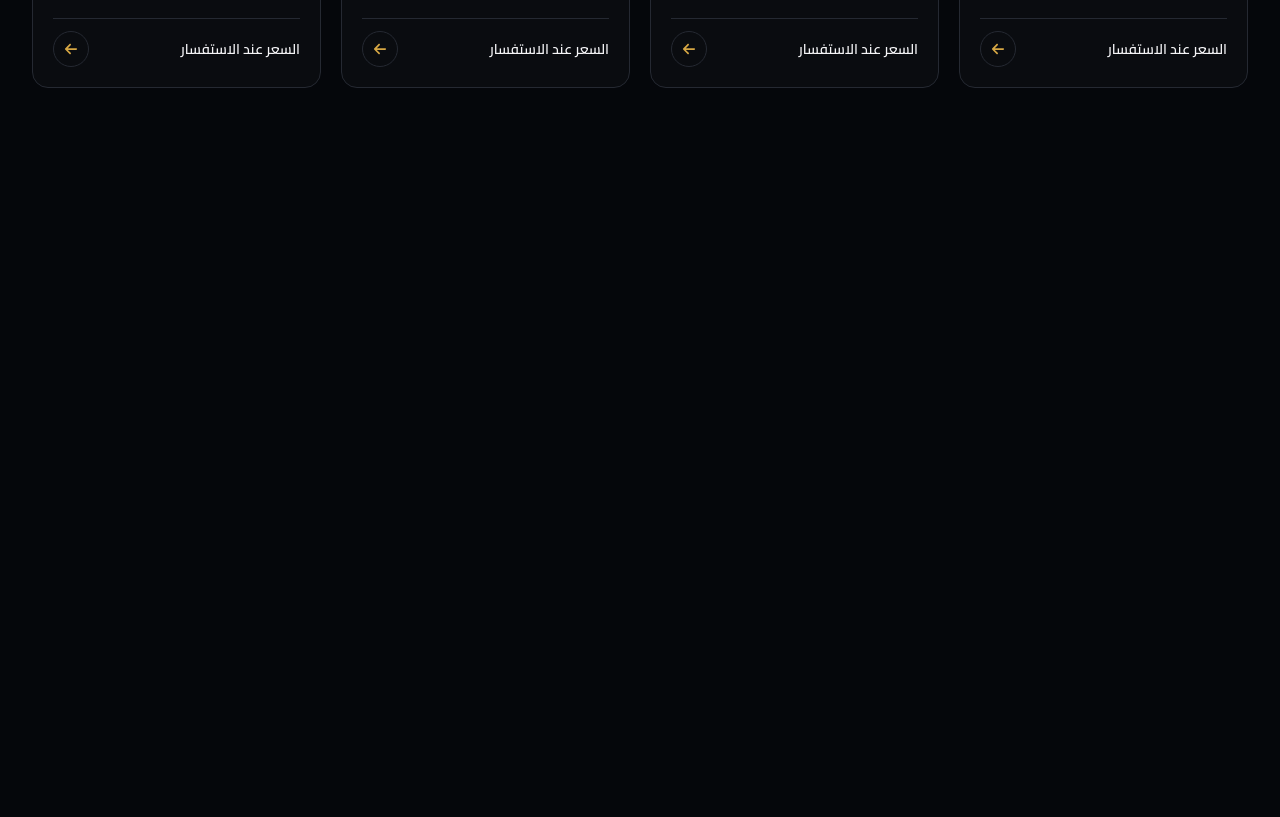
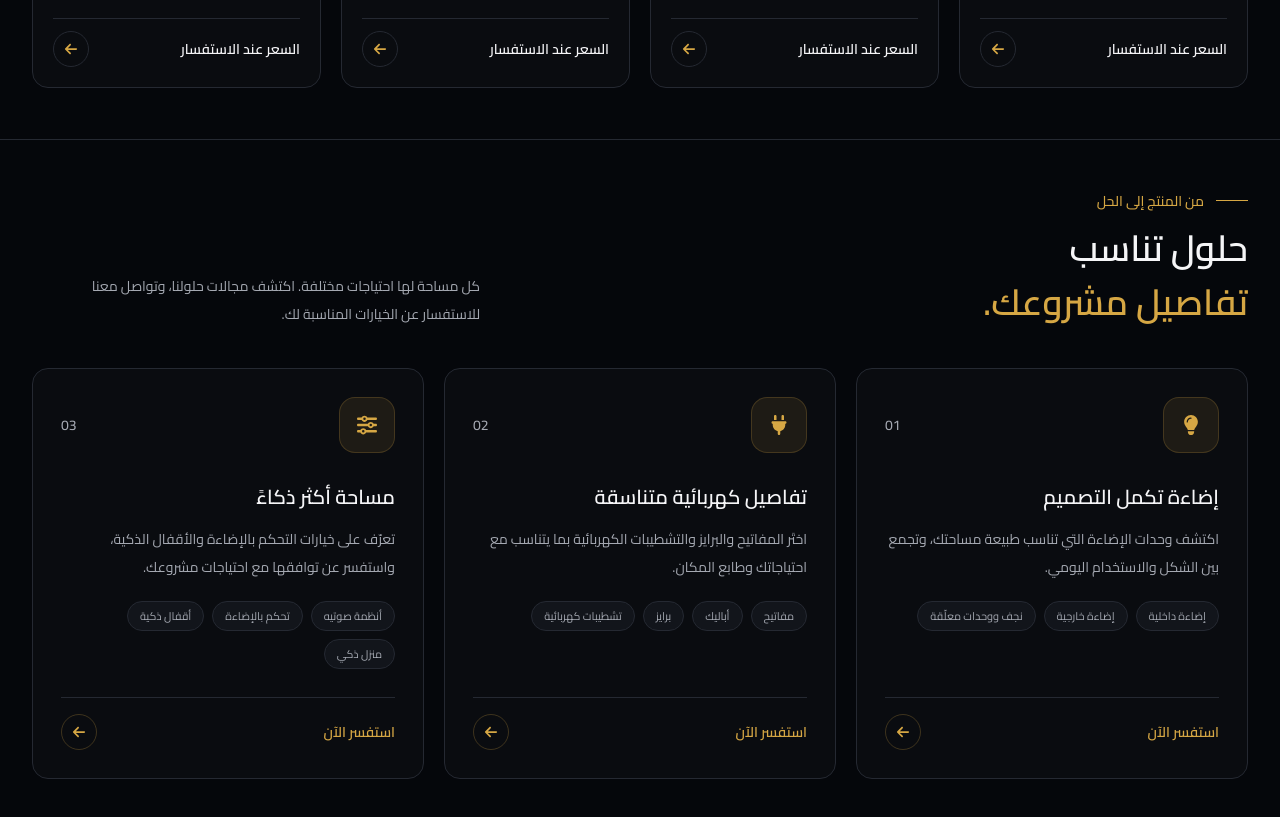
Before and after one commit to MohamedAbuelroos/elkholy-lighting-solutions, a Next.js app: page / in a window 1280 px wide. Shown: the part 3480-4297 px from the top of the page. Before the commit the page ends 3619 px from the top, so only its background shows below. Built offline with nearby package versions, Linux system fonts and the light colour scheme.

Commit message:
Add homepage solutions section

```diff
--- a/app/(website)/page.tsx
+++ b/app/(website)/page.tsx
@@ -2,7 +2,7 @@ import { Hero } from "@/components/home/hero/hero";
 import { CategoryShowcase } from "@/components/home/category/category-showcase";
 import { FeaturedProducts } from "@/components/home/products/featured-products";
 import { PopularProducts } from "@/components/home/products/popular-products";
-
+import { SolutionsSection } from "@/components/home/solutions/solutions-section";
 export default function HomePage() {
   return (
     <>
@@ -10,6 +10,7 @@ export default function HomePage() {
       <CategoryShowcase />
       <FeaturedProducts />
       <PopularProducts />
+      <SolutionsSection />
     </>
   );
 }
--- /dev/null
+++ b/components/home/solutions/solutions-section.tsx
@@ -0,0 +1,147 @@
+import { FaArrowLeft, FaLightbulb, FaSliders, FaPlug } from "react-icons/fa6";
+
+import { company } from "@/data/company";
+import { buildWhatsAppUrl, getPrimaryWhatsAppHref } from "@/lib/utils/whatsapp";
+
+const solutions = [
+  {
+    id: "lighting",
+    number: "01",
+    icon: FaLightbulb,
+    title: "إضاءة تكمل التصميم",
+    description:
+      "اكتشف وحدات الإضاءة التي تناسب طبيعة مساحتك، وتجمع بين الشكل والاستخدام اليومي.",
+    tags: ["إضاءة داخلية", "إضاءة خارجية", "نجف ووحدات معلّقة"],
+    message: "مرحبًا، أود الاستفسار عن حلول الإضاءة المناسبة لمساحتي.",
+  },
+  {
+    id: "electrical",
+    number: "02",
+    icon: FaPlug,
+    title: "تفاصيل كهربائية متناسقة",
+    description:
+      "اختَر المفاتيح والبرايز والتشطيبات الكهربائية بما يتناسب مع احتياجاتك وطابع المكان.",
+    tags: ["مفاتيح", "أباليك", "برايز", "تشطيبات كهربائية"],
+    message:
+      "مرحبًا، أود الاستفسار عن المفاتيح والبرايز والتشطيبات الكهربائية.",
+  },
+  {
+    id: "smart-home",
+    number: "03",
+    icon: FaSliders,
+    title: "مساحة أكثر ذكاءً",
+    description:
+      "تعرّف على خيارات التحكم بالإضاءة والأقفال الذكية، واستفسر عن توافقها مع احتياجات مشروعك.",
+    tags: ["أنظمة صوتيه", "تحكم بالإضاءة", "أقفال ذكية", "منزل ذكي"],
+    message: "مرحبًا، أود الاستفسار عن الأنظمة الذكية ومدى توافقها مع مشروعي.",
+  },
+] as const;
+
+export function SolutionsSection() {
+  const officialContact = company.whatsapp.find(
+    (contact) => contact.name === company.name,
+  );
+
+  return (
+    <section
+      id="solutions"
+      aria-labelledby="solutions-title"
+      className="section-space border-t border-border bg-background"
+    >
+      <div className="site-container">
+        <div className="mb-8 flex flex-col gap-5 lg:mb-10 lg:flex-row lg:items-end lg:justify-between">
+          <div>
+            <p className="mb-3 flex items-center gap-3 text-xs font-medium text-primary sm:text-sm">
+              <span aria-hidden="true" className="h-px w-8 bg-primary" />
+              من المنتج إلى الحل
+            </p>
+
+            <h2
+              id="solutions-title"
+              className="text-3xl font-semibold leading-[1.4] text-foreground sm:text-4xl"
+            >
+              حلول تناسب
+              <span className="mt-1 block text-primary">تفاصيل مشروعك.</span>
+            </h2>
+          </div>
+
+          <p className="max-w-md text-sm leading-7 text-muted">
+            كل مساحة لها احتياجات مختلفة. اكتشف مجالات حلولنا، وتواصل معنا
+            للاستفسار عن الخيارات المناسبة لك.
+          </p>
+        </div>
+
+        <div className="grid gap-4 md:grid-cols-3 lg:gap-5">
+          {solutions.map((solution) => {
+            const Icon = solution.icon;
+
+            const inquiryHref = officialContact
+              ? buildWhatsAppUrl(officialContact.number, solution.message)
+              : getPrimaryWhatsAppHref();
+
+            return (
+              <article
+                key={solution.id}
+                aria-labelledby={`solution-title-${solution.id}`}
+                className="flex h-full flex-col rounded-2xl border border-border bg-surface p-6 lg:p-7"
+              >
+                <div className="mb-7 flex items-center justify-between">
+                  <span className="flex size-14 items-center justify-center rounded-2xl border border-primary/20 bg-primary/10 text-primary">
+                    <Icon aria-hidden="true" className="size-5" />
+                  </span>
+
+                  <span
+                    aria-hidden="true"
+                    className="text-sm font-medium tabular-nums text-muted"
+                  >
+                    {solution.number}
+                  </span>
+                </div>
+
+                <h3
+                  id={`solution-title-${solution.id}`}
+                  className="text-xl font-semibold leading-8 text-foreground"
+                >
+                  {solution.title}
+                </h3>
+
+                <p className="mt-3 text-sm leading-7 text-muted">
+                  {solution.description}
+                </p>
+
+                <ul
+                  aria-label="مجالات الحل"
+                  className="mt-5 flex flex-wrap gap-2"
+                >
+                  {solution.tags.map((tag) => (
+                    <li
+                      key={tag}
+                      className="rounded-full border border-border bg-surface-elevated px-3 py-1 text-[11px] leading-5 text-muted"
+                    >
+                      {tag}
+                    </li>
+                  ))}
+                </ul>
+
+                <div className="mt-auto pt-7">
+                  <a
+                    href={inquiryHref}
+                    target="_blank"
+                    rel="noopener noreferrer"
+                    aria-label={`استفسر عن ${solution.title} عبر واتساب — يفتح في تبويب جديد`}
+                    className="group flex min-h-11 items-center justify-between gap-3 border-t border-border pt-4 text-sm font-semibold text-primary"
+                  >
+                    استفسر الآن
+                    <span className="flex size-9 shrink-0 items-center justify-center rounded-full border border-primary/25 transition-colors group-hover:bg-primary group-hover:text-on-primary">
+                      <FaArrowLeft aria-hidden="true" className="size-3.5" />
+                    </span>
+                  </a>
+                </div>
+              </article>
+            );
+          })}
+        </div>
+      </div>
+    </section>
+  );
+}
```
